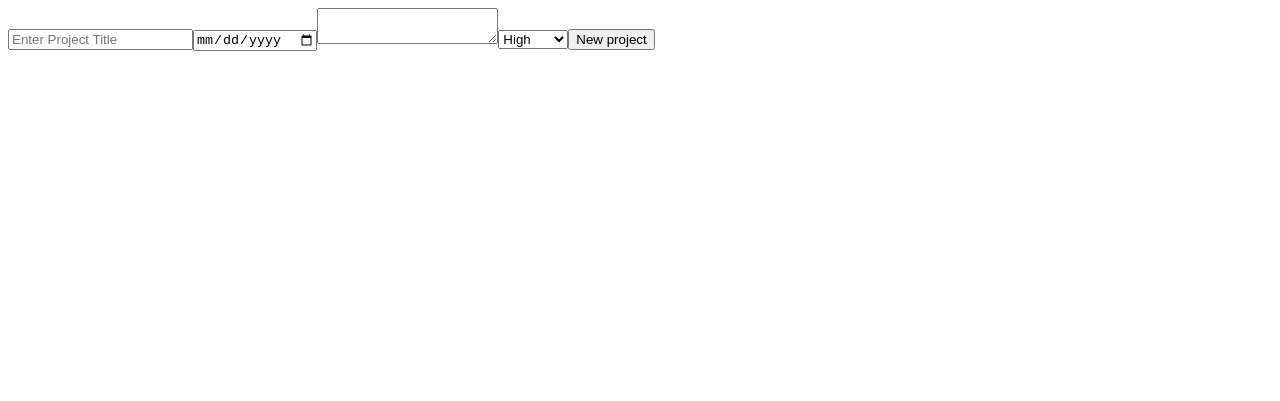
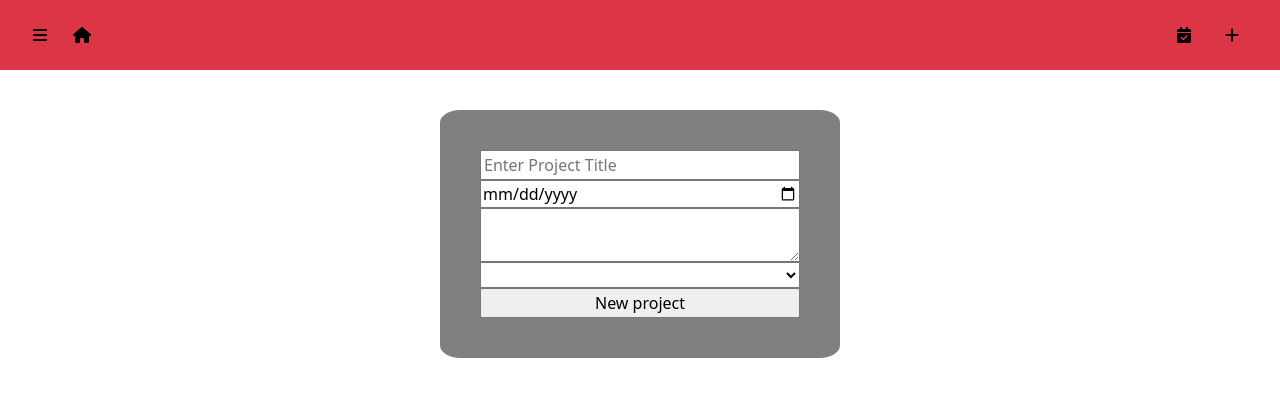
Before and after one commit to Rashad-Muntar/to-do, a website built with webpack: page index.html in a window 1280 px wide. Built offline with nearby package versions, Linux system fonts and the light colour scheme.

Commit message:
Add header

```diff
--- a/index.html
+++ b/index.html
@@ -4,11 +4,61 @@
     <meta charset="UTF-8">
     <meta http-equiv="X-UA-Compatible" content="IE=edge">
     <meta name="viewport" content="width=device-width, initial-scale=1.0">
+    <link href="https://cdn.jsdelivr.net/npm/bootstrap@5.0.1/dist/css/bootstrap.min.css" rel="stylesheet" integrity="sha384-+0n0xVW2eSR5OomGNYDnhzAbDsOXxcvSN1TPprVMTNDbiYZCxYbOOl7+AMvyTG2x" crossorigin="anonymous">
     <title>Document</title>
 </head>
-<body>
+<body class= "container-fluid">
+    <header id='header'>
+        <nav class="navbar navbar-expand-lg navbar-light ">
+              <div class="collapse navbar-collapse col-12" id="navbarNav">
+                <ul class="navbar-nav flex-row d-flex  ">
+                  <div class='headerGroupOne d-flex col-4'>
 
-    <div id="content"></div>
+                    <button type="button" class="btn " id="todo-link ">
+                        <li class="nav-item d-flex">
+                            <i class="fas fa-bars "></i>
+                      </li>
+                    </button>
+                    <button type="button" class="btn" id="home-link">
+                            <li class="nav-item d-flex">
+                                <i class="fas fa-home"></i>
+                            </li>
+                    </button>
+
+                    </div>
+                </ul>
+
+                <ul class="navbar-nav flex-row d-flex  ">
+                    <div class=" headerGroupTwo d-flex ">
+
+                        <button type="button" class="btn" id="calendar-link">
+                            <li class="nav-item">
+                                <i class="fas fa-calendar-check"></i>
+                            </li>
+                        </button>
+                        <button type="button" class="btn" id="addForm-link">
+                            <li class="nav-item p-2">
+                                <i class="fas fa-plus"></i>
+                            </li>
+                        </button>
+
+                    </div>
+                </ul>
+
+              </div>
+            </div>
+          </nav>
+    </header>
+    <div class="">
+        <!-- <div id="leftSideBar"></div> -->
+        <div id="content"></div>
+    </div>
+
+    <footer></footer>
+    <script src="https://cdn.jsdelivr.net/npm/bootstrap@5.0.1/dist/js/bootstrap.bundle.min.js" integrity="sha384-gtEjrD/SeCtmISkJkNUaaKMoLD0//ElJ19smozuHV6z3Iehds+3Ulb9Bn9Plx0x4" crossorigin="anonymous"></script>
+    <script src="https://cdn.jsdelivr.net/npm/@popperjs/core@2.9.2/dist/umd/popper.min.js" integrity="sha384-IQsoLXl5PILFhosVNubq5LC7Qb9DXgDA9i+tQ8Zj3iwWAwPtgFTxbJ8NT4GN1R8p" crossorigin="anonymous"></script>
+    <script src="https://cdn.jsdelivr.net/npm/bootstrap@5.0.1/dist/js/bootstrap.min.js" integrity="sha384-Atwg2Pkwv9vp0ygtn1JAojH0nYbwNJLPhwyoVbhoPwBhjQPR5VtM2+xf0Uwh9KtT" crossorigin="anonymous"></script>
+    <script src="https://kit.fontawesome.com/0c2dafdccb.js" crossorigin="anonymous"></script>
 
     <script src="./dist/main.js"></script>
 </body>
--- a/package.json
+++ b/package.json
@@ -4,7 +4,7 @@
   "description": "",
   "main": "index.js",
   "scripts": {
-    "start": "webpack"
+    "build": "webpack --mode development --watch"
   },
   "author": "Rashad and Railon",
   "license": "ISC",
--- a/src/dom.js
+++ b/src/dom.js
@@ -8,6 +8,8 @@ const content = document.getElementById('content')
 
 
 const projectForm = () => {
+
+
     let projectForm = document.createElement('div')
     let form = document.createElement('form')
     let input = document.createElement('input')
@@ -15,6 +17,9 @@ const projectForm = () => {
     let select = document.createElement('select')
     let textarea = document.createElement('textarea')
     let submit = document.createElement('input')
+
+    projectForm.classList.add('projectForm', 'd-flex', 'flex-column', 'justify-content-center');
+    form.classList.add('formBackground', 'd-flex', 'flex-column', 'col-4', 'justify-content-center');
 
     input.setAttribute('type', 'text')
     date.setAttribute('type', 'date')
@@ -29,13 +34,6 @@ const projectForm = () => {
     submit.setAttribute('id', 'submit')
 
 
-    for(let i  = 0; i  < priorities.length; i++){
-        let option = document.createElement('option')
-        option.value = i
-        option.text = priorities[i]
-
-        select.appendChild(option)
-    }
 
     form.appendChild(input)
     form.appendChild(date)
@@ -47,7 +45,7 @@ const projectForm = () => {
     content.appendChild(projectForm)
 }
 
-const projectConstructor = (event) => {
+const projectConstructor = () => {
     let project = projectFactory(
         document.getElementById('title').value,
         document.getElementById('desc').value,
@@ -67,4 +65,6 @@ const createProject = () => {
 
 
 
+
+
 export { projectForm, createProject }
--- a/src/main.scss
+++ b/src/main.scss
@@ -0,0 +1,47 @@
+body {
+    padding: 0;
+    margin: 0;
+}
+
+.container-fluid {
+    padding: 0;
+    margin: 0;
+}
+
+.projectForm {
+    padding: 40px;
+    background-color: white;
+    width: 100vw;
+}
+.formBackground {
+    padding: 40px;
+    background-color: grey;
+    display: flex;
+    justify-content: center;
+    align-self: center;
+    border-radius: 5%;
+}
+
+header {
+ background-color:  #dc3545 ;
+ padding: 0;
+ margin: 0;
+}
+#navbarNav {
+    display: flex;
+    justify-content: space-between;
+}
+.headerGroupOne {
+    display: flex;
+    margin-left: 20px;
+}
+
+.headerGroupTwo {
+  float: right;
+  margin-right: 20px;
+}
+
+.fas,
+.far {
+    color: black;
+}
--- a/src/modules/project.js
+++ b/src/modules/project.js
@@ -3,6 +3,14 @@ const projectFactory = (title, description, date, priority, completed) => {
     return {title, description, date, priority, completed}
 }
 
+const defaultProject = projectFactory('Default Project', 'Default project one', '08/02/2021', 'Medium', false );
 
+const EXISTING_DATA = JSON.parse(localStorage.getItem('Projects')) || []
+ for( let i = 0; i < EXISTING_DATA.length; i++) {
+    if(EXISTING_DATA[i].title == 'Default Project'){
+        EXISTING_DATA.push(defaultProject)
+        localStorage.setItem('Projects', JSON.stringify(EXISTING_DATA))
+    }
+ }
 
 export  { projectFactory }
--- a/webpack.config.js
+++ b/webpack.config.js
@@ -2,6 +2,7 @@ const path = require('path');
 
 module.exports = {
   entry: './src/index.js',
+  mode: 'development',
   output: {
     filename: 'main.js',
     path: path.resolve(__dirname, 'dist'),
```
Also changed, not shown: dist/main.js.
